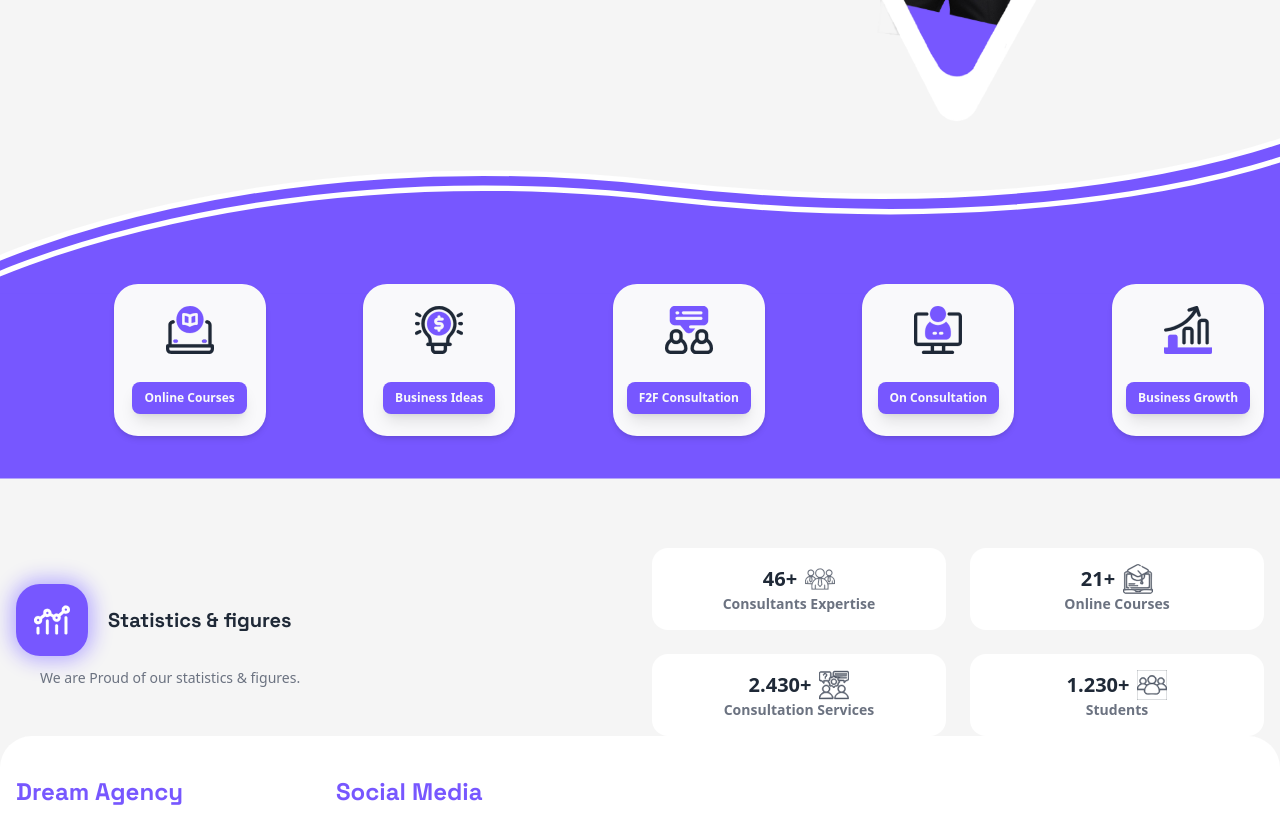
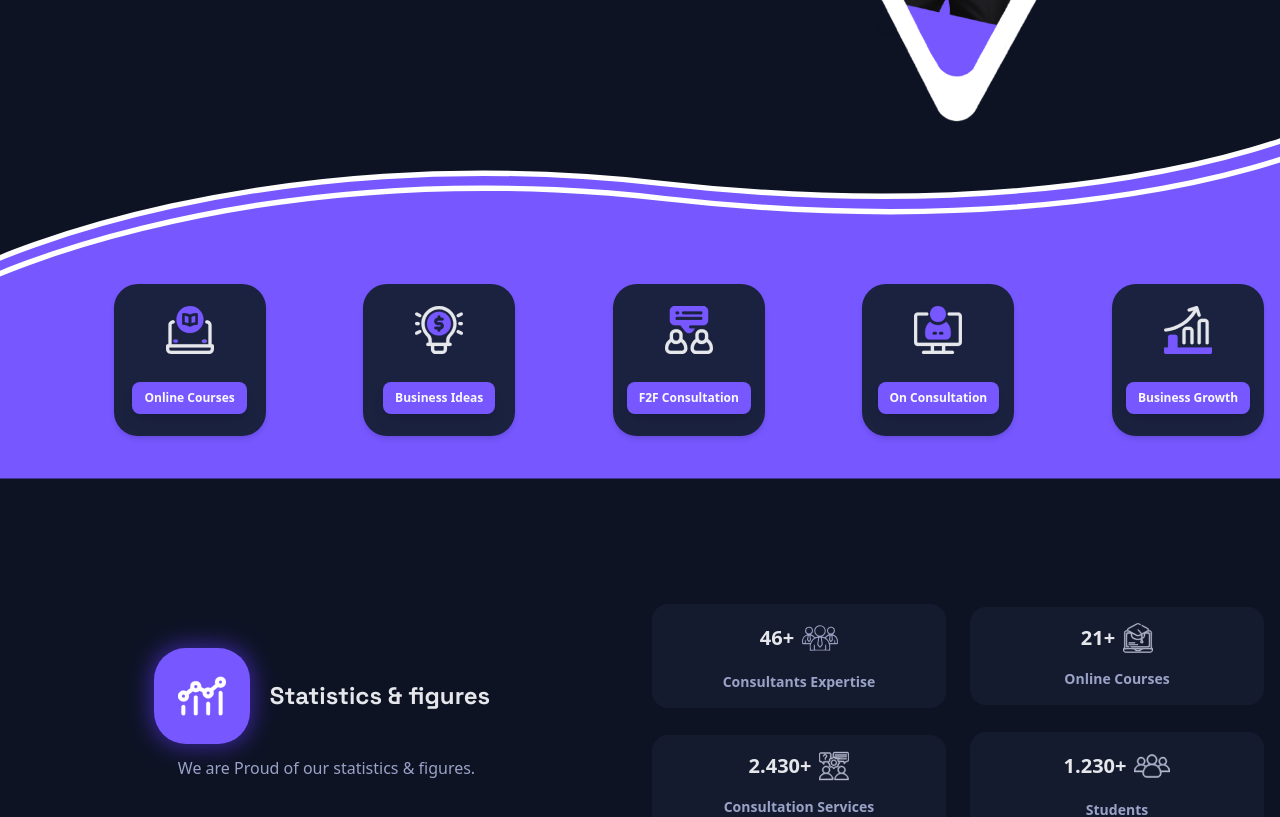
Before and after one commit to DreamAgencyhub/Front-end, a Next.js app: page / in a window 1280 px wide. Shown: the part 460-1277 px from the top of the page. Built offline with nearby package versions, Linux system fonts and the light colour scheme.

Commit message:
fix: fix some resposive issues and group icon

```diff
--- a/app/components/icons/Group.tsx
+++ b/app/components/icons/Group.tsx
@@ -5,23 +5,13 @@ const SvgGroup = (props: SVGProps<SVGSVGElement>) => (
     xmlns="http://www.w3.org/2000/svg"
     width="1em"
     height="1em"
-    data-name="Layer 2"
-    viewBox="0 0 96 96"
+    data-name="Layer 1"
+    viewBox="0 0 96 61.3"
     stroke="currentColor"
     fill="none"
     {...props}
   >
-    <g data-name="Layer 1">
-      <path
-        fill="#fff"
-        d="M0 59.38V0h96v59.38c-1.83-6.79-5.31-12.71-12.72-15.37 5.32-4.78 5.57-11.27 2.1-15.57-10.86-11.79-27.5 4.33-15.26 15.29-2.06 1.21-4.94 2.76-6.52 3.35l-8.54-4.22c7.27-4.51 8.93-14.23 3.36-20.69-5.1-5.91-15.17-6.58-21.09.14-5.13 5.82-4.05 15.31 2.93 20.43l-8.4 4.62-5.97-3.69c5.39-4.57 5.48-11.28 1.41-15.84s-11.59-4.61-15.84-.29C7 32.07 7.34 39.16 12.73 44 5.41 46.72 1.86 52.63.02 59.37ZM96 63.32V96H0V63.34l23.09.12c-.22 5.31.51 8.75 2.99 11.25C29 77.65 32.85 77.72 37 77.49c7.39-.42 14.59-.45 22.01.02 9.88.83 14.14-3.5 13.88-14.09L96 63.31Z"
-      />
-      <path d="M96 59.38v3.94l-23.11.11c.28 10.54-4.01 14.94-13.88 14.09-7.42-.47-14.62-.44-22.01-.02-4.15.23-8 .16-10.92-2.78-2.49-2.51-3.21-5.94-2.99-11.25L0 63.35v-3.96c1.84-6.75 5.39-12.65 12.71-15.37-5.39-4.83-5.73-11.92-1.27-16.46s11.87-4.16 15.84.29 3.98 11.28-1.41 15.84l5.97 3.69 8.4-4.62c-6.98-5.12-8.06-14.61-2.93-20.43 5.93-6.72 15.99-6.05 21.09-.14 5.57 6.45 3.91 16.18-3.36 20.69l8.54 4.22c1.58-.59 4.47-2.15 6.52-3.35-5.45-4.87-5.64-11.6-.94-16.34 4.03-4.06 11.92-4.27 16.2 1.05 3.46 4.29 3.21 10.78-2.1 15.57 7.42 2.66 10.89 8.59 12.72 15.37ZM58.7 31.13c0-5.92-4.85-10.72-10.83-10.72-14.37.57-14.37 20.88 0 21.44 5.98 0 10.83-4.8 10.83-10.72m-31.63 3.91c0-4.31-3.53-7.8-7.88-7.8-10.46.41-10.45 15.19 0 15.6 4.35 0 7.88-3.49 7.88-7.8m57.57.01c0-4.31-3.53-7.8-7.88-7.8-10.46.41-10.45 15.19 0 15.6 4.35 0 7.88-3.49 7.88-7.8M62.59 75.01c2.96-.07 6.62-3.34 6.92-5.76 1.63-13.27-8.53-24.04-21.03-24.33-12.91-.3-23.26 10.03-22.33 23.47.22 3.19 3.62 6.49 6.97 6.59 9.93.28 18.82.29 29.47.04ZM23.58 60.22l5.55-10.83c-8.97-7.79-25.28-2.08-25.75 11l20.21-.17Zm48.91.16 19.97-.04c.28-6.19-4.42-11.11-9.56-13.28-5.56-2.34-12.57-1.32-16.18 2.72z" />
-      <path
-        fill="#fff"
-        d="M62.59 75.01c-10.66.25-19.55.24-29.47-.04-3.35-.09-6.75-3.4-6.97-6.59-.93-13.44 9.42-23.77 22.33-23.47 12.5.29 22.67 11.06 21.03 24.33-.3 2.43-3.96 5.69-6.92 5.76ZM58.7 31.13c0 5.92-4.85 10.72-10.83 10.72-14.37-.57-14.37-20.88 0-21.44 5.98 0 10.83 4.8 10.83 10.72M72.49 60.38l-5.77-10.6c7.96-8.71 26.13-2.06 25.74 10.55l-19.97.04ZM23.58 60.22l-20.21.17c.13-6.56 4.46-10.86 9.09-13.06 5.62-2.67 12.1-1.72 16.66 2.06l-5.55 10.83ZM27.07 35.04c0 4.31-3.53 7.8-7.88 7.8-10.46-.41-10.45-15.19 0-15.6 4.35 0 7.88 3.49 7.88 7.8M84.64 35.05c0 4.31-3.53 7.8-7.88 7.8-10.46-.41-10.45-15.19 0-15.6 4.35 0 7.88 3.49 7.88 7.8"
-      />
-    </g>
+    <path d="M96 39.72v6.69l-22.93.07c-.23 4.12-.44 7.85-2.63 10.84-1.71 2.34-5.86 3.99-9.3 3.98l-27.32-.05c-7.4-.01-11.69-6.62-10.94-14.77l-22.89-.04v-6c2.68-5.4 5.46-10.62 12.21-13.45-4.36-5.04-5.39-11.44-1.26-16.28s11.46-4.85 15.58-.99c4.98 4.67 4.66 11.4-.04 16.83 1.08 1.18 4.9 3.81 6.23 3.05l7.17-4.07c-7.34-6.34-7.7-15.24-1.81-21.43 5.42-5.69 15.09-5.39 20.24.55 5.43 6.27 4.57 14.7-2.33 20.9l7.32 4.1c1.39.78 5.06-1.95 6.27-3.11-4.86-5.43-5.04-12.24-.09-16.86 4.25-3.96 11.81-3.56 15.61 1.07s3.28 11.17-1.42 16.06c6.13 2.73 9.29 7.65 12.31 12.92ZM58.65 13.88c0-5.94-4.81-10.75-10.75-10.75S37.15 7.94 37.15 13.88s4.81 10.75 10.75 10.75 10.75-4.81 10.75-10.75m-31.64 3.97c0-4.32-3.5-7.82-7.82-7.82s-7.82 3.5-7.82 7.82 3.5 7.82 7.82 7.82 7.82-3.5 7.82-7.82m57.57.01c0-4.32-3.5-7.82-7.82-7.82s-7.82 3.5-7.82 7.82 3.5 7.82 7.82 7.82 7.82-3.5 7.82-7.82M62.66 57.93c3.44 0 6.79-3.43 6.97-6.34.85-13.53-9.13-23.67-22.02-23.61-12.14.06-22.25 10.07-21.48 23.35.22 3.77 3.97 6.67 7.77 6.66l28.76-.07Zm-39.08-14.6 5.49-10.9c-4.2-3.7-10.72-4.72-16.3-2.22-4.46 2-8.84 5.85-9.45 13.18l20.25-.05Zm48.9.08 20.17-.12c-.76-7.42-5.3-11.49-10.11-13.35-5.52-2.13-12.26-1.25-15.65 2.88l5.59 10.6Z" />
   </svg>
 );
 export default SvgGroup;
--- a/app/components/sections/hero/HeroSection.tsx
+++ b/app/components/sections/hero/HeroSection.tsx
@@ -6,7 +6,7 @@ import { infoWidgetsData } from "./heroSectoinData";
 
 export default function HeroSection() {
   return (
-    <div>
+    <div className="col-span-1">
       <div className="grid grid-cols-1 pt-8 md:grid-cols-2">
         <div className="">
           <h1 className=" text-4xl/13  [font-family:var(--font-space-grotesk)] md:text-5xl/16 xl:text-6xl font-black text-primary-500">
@@ -31,7 +31,7 @@ export default function HeroSection() {
             alt="a-successful-businessman"
           />
         </div>
-        <div className="col-span-full h-screen lg:h-[40vh]  ">
+        <div className="col-span-full h-screen md:h-[60vh] lg:h-auto xl:h-[55vh]">
           <HeroSectionWave className="absolute  -z-10 -left-2 -right-2 lg:-right-4 lg:-left-4 scale-250 md:scale-100   " />
           <div className=" grid place-items-center md:place-items-end md:grid-cols-5 md:grid-rows-2 lg:grid-rows-1  justify-center absolute lg:relative lg:left-auto lg:right-auto left-0 right-0  gap-8 lg:gap-0  2xl:mt-48  my-14  bg-primary-500 md:mt-24 pb-8 xl:mt-38 lg:bg-transparent  ">
             <InfoWidget
--- a/app/components/sections/statistics/StatisticsIconBox.tsx
+++ b/app/components/sections/statistics/StatisticsIconBox.tsx
@@ -2,18 +2,18 @@ import { Analytics } from "../../icons";
 
 export default function StatisticsIconBox() {
   return (
-    <div className="flex flex-col">
+    <div className="place-self-center flex flex-col">
       <div className="flex flex-row gap-5 items-center ">
-        <div className="bg-primary-500 text-gray-50 rounded-3xl p-3 w-18 aspect-square flex justify-center items-center shadow-[0px_0px_20px_5px] shadow-primary-200 text-4xl">
+        <div className="bg-primary-500 text-gray-50 rounded-3xl p-3 w-18 lg:w-24 lg:rounded-4xl lg:text-5xl aspect-square flex justify-center items-center shadow-[0px_0px_20px_5px] shadow-primary-200 dark:shadow-primary-800 text-4xl">
           <Analytics />
         </div>
         <div className="">
-          <h3 className="text-text-default font-black text-xl [font-family:var(--font-space-grotesk)]">
+          <h3 className="text-text-default font-black text-xl lg:text-2xl [font-family:var(--font-space-grotesk)]">
             Statistics & figures
           </h3>
         </div>
       </div>
-      <span className="text-text-muted text-sm ml-6 py-3">
+      <span className="text-text-muted text-sm lg:text-base ml-6 py-3">
         We are Proud of our statistics & figures.
       </span>
     </div>
--- a/app/components/sections/statistics/StatisticsInfoWidgets.tsx
+++ b/app/components/sections/statistics/StatisticsInfoWidgets.tsx
@@ -16,13 +16,15 @@ export default function StatisticsInfoWidgets({
   return info?.map(({ label, number, icon }) => (
     <div
       key={label}
-      className="flex flex-col items-center justify-around p-4 rounded-2xl  bg-secondary-default "
+      className="flex flex-col items-center justify-around p-4 rounded-2xl gap-1 lg:gap-4 bg-secondary-default "
     >
       <div className="flex flex-row items-center gap-2 font-bold text-lg md:text-xl text-text-default  ">
         <span>{number}</span>
         {icon}
       </div>
-      <h5 className="text-text-muted text-sm font-semibold">{label}</h5>
+      <h5 className="text-text-muted text-xs md:text-sm text-nowrap font-semibold">
+        {label}
+      </h5>
     </div>
   ));
 }
--- a/app/components/sections/statistics/StatisticsSection.tsx
+++ b/app/components/sections/statistics/StatisticsSection.tsx
@@ -4,7 +4,7 @@ import StatisticsInfoWidgets from "./StatisticsInfoWidgets";
 
 export default function StatisticsSection() {
   return (
-    <div className="grid grid-cols-1 gap-6 md:items-center md:grid-cols-2 mt-24">
+    <div className=" col-span-1 grid grid-cols-1 py-8 gap-6 md:items-center  md:grid-cols-2 mt-20 md:mt-auto">
       <StatisticsIconBox />
       <div className="col-span-1 grid grid-cols-2 md:grid-cols-2 md:grid-rows-2 gap-6 items-center justify-center ">
         <StatisticsInfoWidgets info={statisticsInfoWidgetData} />
--- a/app/components/sections/statistics/staticData.tsx
+++ b/app/components/sections/statistics/staticData.tsx
@@ -5,7 +5,7 @@ export const statisticsInfoWidgetData = [
   {
     number: "46+",
     label: "Consultants Expertise",
-    icon: <SvgLeadership className="fill-text-muted  text-2xl md:text-3xl" />,
+    icon: <SvgLeadership className="fill-text-muted  text-2xl md:text-4xl" />,
   },
   {
     number: "21+",
@@ -20,6 +20,6 @@ export const statisticsInfoWidgetData = [
   {
     number: "1.230+",
     label: "Students",
-    icon: <Group className="fill-text-muted  text-2xl md:text-3xl" />,
+    icon: <Group className=" fill-text-muted text-2xl md:text-4xl" />,
   },
 ];
--- a/app/layout.tsx
+++ b/app/layout.tsx
@@ -30,7 +30,7 @@ export default function RootLayout({
   children: React.ReactNode;
 }>) {
   return (
-    <html lang="en" data-theme="light">
+    <html lang="en" data-theme="dark">
       <body
         className={`${manrope.variable} ${spaceGrotesk.variable} font-sans bg-default-color  text-text-default`}
       >
--- a/app/page.tsx
+++ b/app/page.tsx
@@ -3,7 +3,7 @@ import StatisticsSection from "./components/sections/statistics/StatisticsSectio
 
 export default function page() {
   return (
-    <div>
+    <div className="grid grid-cols-1">
       <HeroSection />
       <StatisticsSection />
     </div>
```
Also changed, not shown: app/assets/icons/group.svg.
